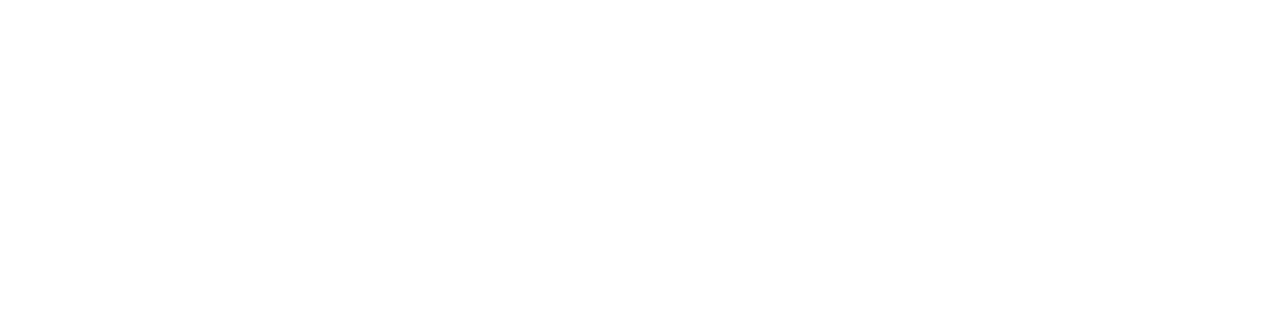
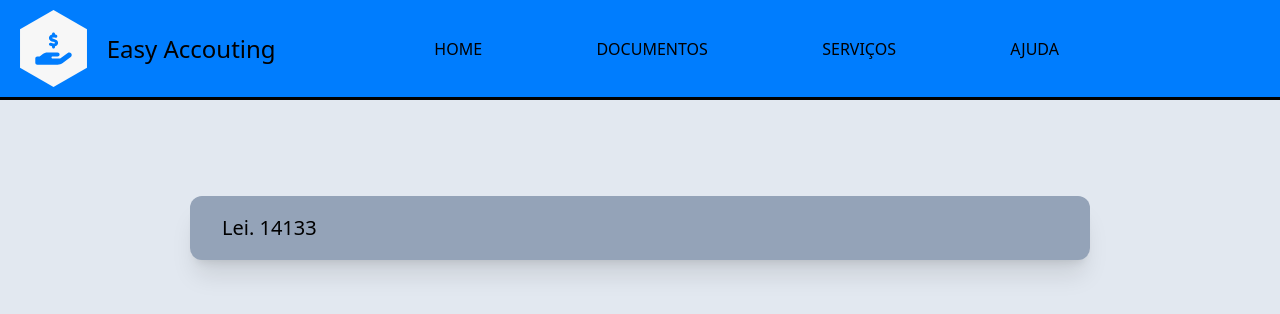
Before and after one commit to NicolasStassun/ProjetoSAFinal, a Vue app: page /leis in a window 1280 px wide. Before the commit this address had no page. Shown: the top 314 px of the page. Built offline with nearby package versions, Linux system fonts and the light colour scheme.

Commit message:
16-08-09:33

```diff
--- a/index.html
+++ b/index.html
@@ -2,9 +2,9 @@
 <html lang="en">
   <head>
     <meta charset="UTF-8">
-    <link rel="icon" href="/favicon.ico">
+    <link rel="icon" href="./src/assets/logo.svg">
     <meta name="viewport" content="width=device-width, initial-scale=1.0">
-    <title>Vite App</title>
+    <title>Easy Accouting</title>
   </head>
   <body>
     <div id="app" class="h-full w-full"></div>
--- a/src/components/BarraSuperior.vue
+++ b/src/components/BarraSuperior.vue
@@ -1,12 +1,12 @@
 <template>
-    <div class="w-full flex " style="height: 100px;border-bottom: 3px solid black; background-color: #007dfe;">
-        <div class=" w-1/12 h-full flex justify-center items-center text-4xl">
+    <div class="w-full flex" style="height: 100px;border-bottom: 3px solid black; background-color: #007dfe;">
+        <div class=" w-1/12 flex justify-center items-center text-4xl" style="height: 97px;">
             <img src="../assets/logo.svg" style="height: 80%; width: 80%;" href="/">
         </div>
-        <div class="w-2/12 flex items-center text-2xl">
+        <div class="w-2/12 flex items-center text-2xl" style="height: 97px;">
             <h1 href="/">Easy Accouting</h1>
         </div>
-            <nav class="w-8/12 flex items-center justify-evenly">
+            <nav class="w-8/12 flex items-center justify-evenly" style="height: 97px;">
                 <RouterLink to="/">HOME</RouterLink>
                 <RouterLink to="/docs">DOCUMENTOS</RouterLink>
                 <RouterLink to="/servicos">SERVIÇOS</RouterLink>
--- /dev/null
+++ b/src/components/Contato.vue
@@ -0,0 +1,16 @@
+<template>
+    <div style="height: 300px; width: 250px;" class="bg-slate-500" @click="redireciona(link)">
+        <img style="height: 175px;width: 175px;" :src="img">
+        <h1>{{ nome }}</h1>
+    </div>
+</template>
+<script setup>
+    const props = defineProps({
+        img: String,
+        nome: String,
+        link: String
+    })
+    function redireciona(link){
+        window.open(link)
+    };
+</script>
--- a/src/components/Documento.vue
+++ b/src/components/Documento.vue
@@ -2,9 +2,6 @@
     <div class="mt-8 mb-8">
         <div style="width: 900px; max-height: auto;" id="hoverBrabo" class="bg-slate-400 h-16 rounded-xl flex items-center shadow-xl hover:bg-[#f7f7f7] hover:border hover:border-2" @click="redireciona(link)">
         <h1 class="text-xl ml-8 cursor-pointer">{{ titulo }}</h1>
-        <div class="flex justify-between w-full items-center break-words" style="max-height: auto;">
-            <p class="ml-8">{{resumo}}</p>
-        </div>
     </div>
     </div>
 
--- a/src/router/index.js
+++ b/src/router/index.js
@@ -3,6 +3,7 @@
 import DocumentosView from '../views/DocumentosView.vue'
 import ServicosView from '../views/ServicosView.vue'
 import AjudaView from '../views/AjudaView.vue'
+import LeisView from '../views/LeisView.vue'
 
 const router = createRouter({
   history: createWebHistory(import.meta.env.BASE_URL),
@@ -26,6 +27,11 @@
       path: '/ajuda',
       name: 'ajuda',
       component: AjudaView
+    },
+    {
+      path: '/leis',
+      name: 'leis',
+      component: LeisView
     }
   ]
 })
--- a/src/views/AjudaView.vue
+++ b/src/views/AjudaView.vue
@@ -1,8 +1,35 @@
 <template>
-    <BarraSuperior></BarraSuperior>
-    <div style="height: 88%;" class="w-full bg-slate-200"></div>
+    <main class="w-full bg-slate-200" style="min-height: 100%; height: auto;">
+        <BarraSuperior></BarraSuperior>
+        <div style="height: 550px;" class="w-full bg-slate-200 flex items-center justify-around">
+            <div class="flex justify-center bg-slate-200" v-for="contato in contatos" :key="contato">
+                  <Contato :img="contato.img" :nome="contato.nome" :link="contato.link"></Contato>
+            </div>
+        </div>
+    </main>
+
+
 </template>
 <script setup>
 import BarraSuperior from '../components/BarraSuperior.vue';
+import Contato from '../components/contato.vue';
+
+const contatos = [
+    {
+        img: "",
+        nome: "",
+        link: ""
+    },
+    {
+        img: "",
+        nome: "",
+        link: ""
+    },
+    {
+        img: "",
+        nome: "",
+        link: ""
+    }
+]
 
 </script>
--- a/src/views/DocumentosView.vue
+++ b/src/views/DocumentosView.vue
@@ -1,68 +1,33 @@
 <template>
-    <div class="flex flex-col bg-slate-200 mb-16" style="height: 862px;">
-        <BarraSuperior class="mb-16"></BarraSuperior>
+  <div class="bg-slate-200">
+    <BarraSuperior class="mb-16"></BarraSuperior>
+    <div class="flex flex-col bg-slate-200" style="height: 862px;">
         <div class="flex justify-center  bg-slate-200" style="height: auto; min-height: 862px;">
             <div class="w-full flex flex-col bg-slate-200" style="height: auto; min-height: 66.66%; max-height: auto;">
-                <div class="flex justify-center bg-slate-200" v-for="documento in documentos" :key="documento">
-                    <Documento class="cursor-pointer" :titulo="documento.titulo" :resumo="documento.descricao" :link="documento.link"></Documento>
+                <div class="flex justify-center bg-slate-200" v-for="topico in topicos" :key="documento">
+                  <RouterLink :to="topico.link">
+                    <div class="flex items-center flex-col">
+                      <img style="height: 80px; width: 80px;" :src="topico.icon">
+                      <h1>{{ topico.titulo }}</h1>
+                    </div>
+                  </RouterLink>
                 </div>
             </div>
         </div>
     </div>
+  </div>
 </template>
 
 <script setup>
-import { ref, computed } from 'vue';
+
 import BarraSuperior from '../components/BarraSuperior.vue';
-import Documento from '../components/Documento.vue';
 
-const documentos = [
+const topicos = [
   {
-    titulo: "2",
-    descricao: "Aprenda a programar com a gente! Aqui você encontra os melhores cursos e professores...",
-    link: "https://www.google.com"
-  },
-  {
-    titulo: "3",
-    descricao: "Aprenda a programar com a gente! Aqui você encontra os melhores cursos e professores...",
-    link: "https://www.google.com"
-  },
-  {
-    titulo: "4",
-    descricao: "Aprenda a programar com a gente! Aqui você encontra os melhores cursos e professores...",
-    link: "https://www.google.com"
-  },
-  {
-    titulo: "5",
-    descricao: "Aprenda a programar com a gente! Aqui você encontra os melhores cursos e professores...",
-    link: "https://www.google.com"
-  },
-  {
-    titulo: "6",
-    descricao: "Aprenda a programar com a gente! Aqui você encontra os melhores cursos e professores...",
-    link: "https://www.google.com"
-  },
-  {
-    titulo: "7",
-    descricao: "Aprenda a programar com a gente! Aqui você encontra os melhores cursos e professores...",
-    link: "https://www.google.com"
-  },
-  {
-    titulo: "8",
-    descricao: "Aprenda a programar com a gente! Aqui você encontra os melhores cursos e professores...",
-    link: "https://www.google.com"
-  },
-  {
-    titulo: "8",
-    descricao: "Aprenda a programar com a gente! Aqui você encontra os melhores cursos e professores...",
-    link: "https://www.google.com"
-  },
-  {
-    titulo: "8",
-    descricao: "Aprenda a programar com a gente! Aqui você encontra os melhores cursos e professores...",
-    link: "https://www.google.com"
-  },
-
+    titulo: "Leis",
+    link: "/leis",
+    icon: "https://cdn-icons-png.flaticon.com/512/3500/3500543.png"
+  }
 ];
 
 
--- a/src/views/HomeView.vue
+++ b/src/views/HomeView.vue
@@ -19,9 +19,7 @@
     descricao: "Henrique, Davi e Stassun"
   }
 ];
-function redireciona(link){
-  window.location.href = link;
-}
+
 
 </script>
 
--- /dev/null
+++ b/src/views/LeisView.vue
@@ -0,0 +1,29 @@
+<template>
+    <div class="bg-slate-200">
+      <BarraSuperior class="mb-16"></BarraSuperior>
+      <div class="flex flex-col bg-slate-200" style="height: 862px;">
+          <div class="flex justify-center  bg-slate-200" style="height: auto; min-height: 862px;">
+              <div class="w-full flex flex-col bg-slate-200" style="height: auto; min-height: 66.66%; max-height: auto;">
+                  <div class="flex justify-center bg-slate-200" v-for="documento in documentos" :key="documento">
+                      <Documento class="cursor-pointer" :titulo="documento.titulo" :resumo="documento.descricao" :link="documento.link"></Documento>
+                  </div>
+              </div>
+          </div>
+      </div>
+    </div>
+  </template>
+
+  <script setup>
+
+  import BarraSuperior from '../components/BarraSuperior.vue';
+  import Documento from '../components/Documento.vue';
+
+  const documentos = [
+    {
+      titulo: "Lei. 14133",
+      link: "https://www.planalto.gov.br/ccivil_03/_ato2019-2022/2021/lei/l14133.htm"
+    }
+  ];
+
+
+  </script>
```
Also changed, not shown: src/assets/auction 1.jpg (added), src/assets/auction 1.svg (added).
